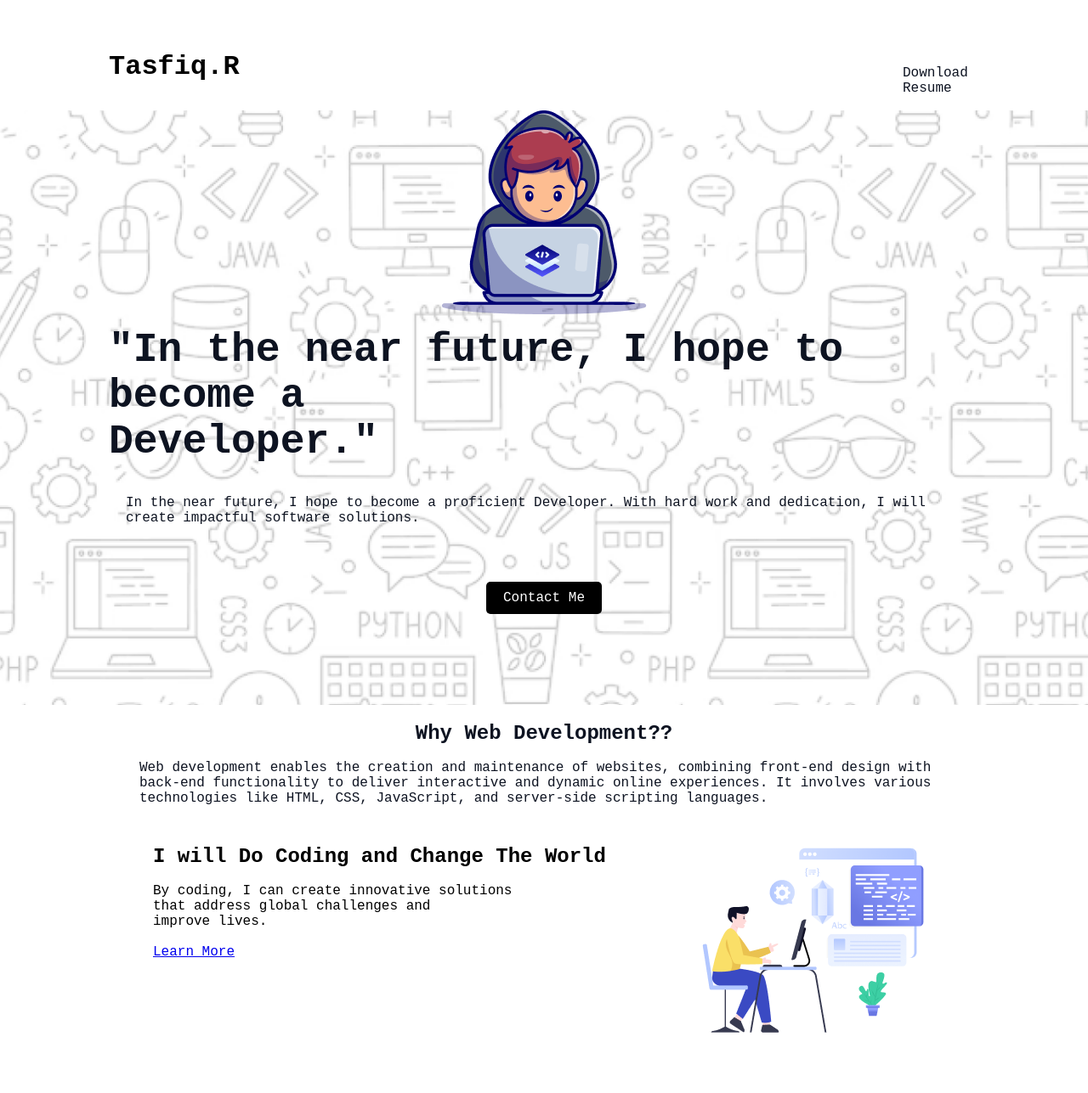
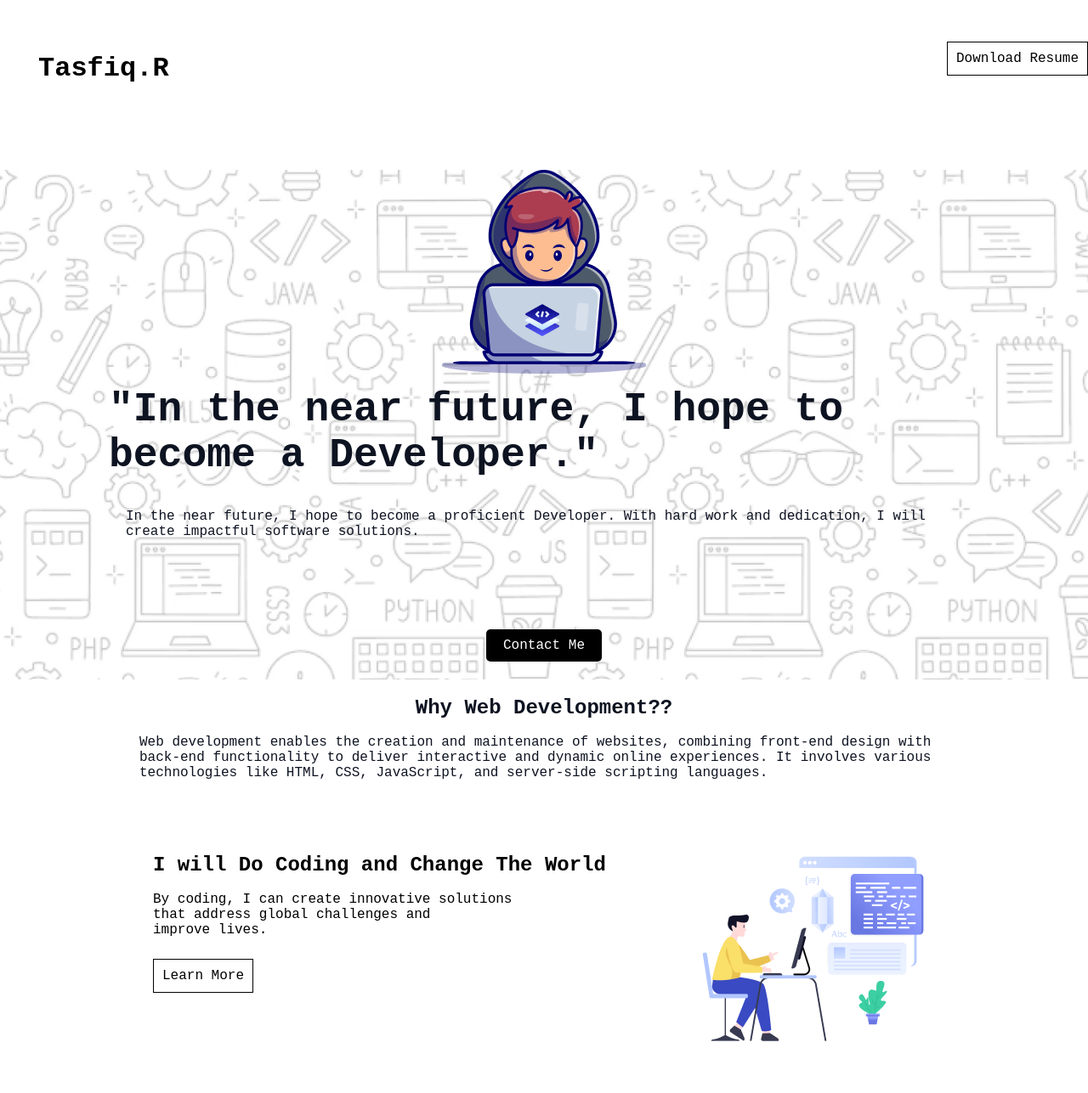
Before and after one commit to Rafi-ahmed7/assignment-01, a plain HTML site: page index.html in a window 1280 px wide. Shown: the top 1287 px of the page at 85% size. Drawn offline with Linux system fonts and the light colour scheme; a web font is replaced by a local one.

Commit message:
please update all code and css and new codes

```diff
--- a/index.html
+++ b/index.html
@@ -12,9 +12,13 @@
 <body class="azeret-mono">
   <header class="header" >
     <div class="container">
-        <h1>Tasfiq.R</h1>
-        <a href="#" class="btn">Download Resume</a>
+      <h1>Tasfiq.R</h1>
     </div>
+        <div class="resume">
+          <a href="#" class="btn-1111">Download Resume</a>
+        </div>
+
+
 
    </header>
 
@@ -26,7 +30,7 @@
         </div>
 
         <div class="container">
-            <h2 class="title">"In the near future, I hope to become a  &nbsp; &nbsp; &nbsp; &nbsp; &nbsp; &nbsp; &nbsp;  &nbsp; &nbsp;   Developer."</h2>
+            <h2 class="title">"In the near future, I hope to become a Developer."</h2>
             <br>
             <br>
             <p class="content">In the near future, I hope to become a proficient Developer. With hard work and dedication, I will create impactful software solutions.</p>
@@ -51,8 +55,9 @@
           Change The World</h4>
           <br>
           <p>By coding, I can create innovative solutions <br> that address global challenges and <br>improve lives.
-            <br> <br>
+
           </p>
+          <br> <br>
           <a href="#" class="btn-primary">Learn More</a>
       </div>
       <div class="web-pic-1">
--- a/styles/style.css
+++ b/styles/style.css
@@ -13,14 +13,19 @@
 
   .container {
     width: 80%;
-    margin: auto;
+    margin:auto;
 
+
+
+}
+.resume {
 
 }
 
 .header {
+  display: flex;
   margin-top:30px ;
-  margin-bottom: 30px;
+  margin-bottom: 100px;
   padding-top: 30px;
   min-height: 70px;
 
@@ -32,20 +37,9 @@
 
 
 }
-header h1 {
-  float: left;}
-
-  header .btn {
-    float: right;
-    padding: 17px 24px;
-    background:white;
-    color: #0D1321;
-    border-radius: 8px;
-    width: 114px;
-    height: 15px;
 
 
-}
+
 
 
 .hero{
@@ -53,7 +47,7 @@ header h1 {
   background-image:url(../assets/Hero-bg.png);
   background-size: cover;
   background-position: center;
-  height: 700px;
+  height: 600px;
   width: 100%;
   margin-bottom: 20px;
 
@@ -78,7 +72,7 @@ header h1 {
   color: #0D1321;
   font-size: 16px;
   font-weight: regular;
-  margin-bottom: 10px;
+  margin-bottom: 50px;
   margin-left: 20px;
   margin-right: 20px;
 
@@ -199,6 +193,8 @@ header h1 {
 .part-7{
 
   display: flex;
+  margin-left: 150px;
+  margin-right: 100px;
 }
 
 .part-10{
@@ -350,11 +346,11 @@ header h1 {
 
   text-align: center;
   line-height: center;
-  margin-top: 50px;
+  margin-top: 35px;
 }
 
 .feedback{
-  margin-top: 50px;
+  margin-top: 20px;
   text-align: center;
   line-height: center;
 
@@ -362,8 +358,33 @@ header h1 {
 .com-last{
   display: flex;
   justify-content: space-between;
+  margin-top: 80px;
 }
 
 .part200{
        margin-left: 200px;
 }
+
+.btn-primary{
+  border:1px solid #000;
+  text-decoration: none;
+  color: #000;
+  padding-left: 10px;
+  padding-right: 10px;
+  padding-top: 10px;
+  padding-bottom: 10px;
+}
+.btn-1111{
+
+  border:1px solid #000;
+  text-decoration: none;
+  color: #000;
+  padding-left: 10px;
+  padding-right: 10px;
+  padding-top: 10px;
+  padding-bottom: 10px;
+
+}
+.social-icons{
+  margin-right: 200px;
+}
```
